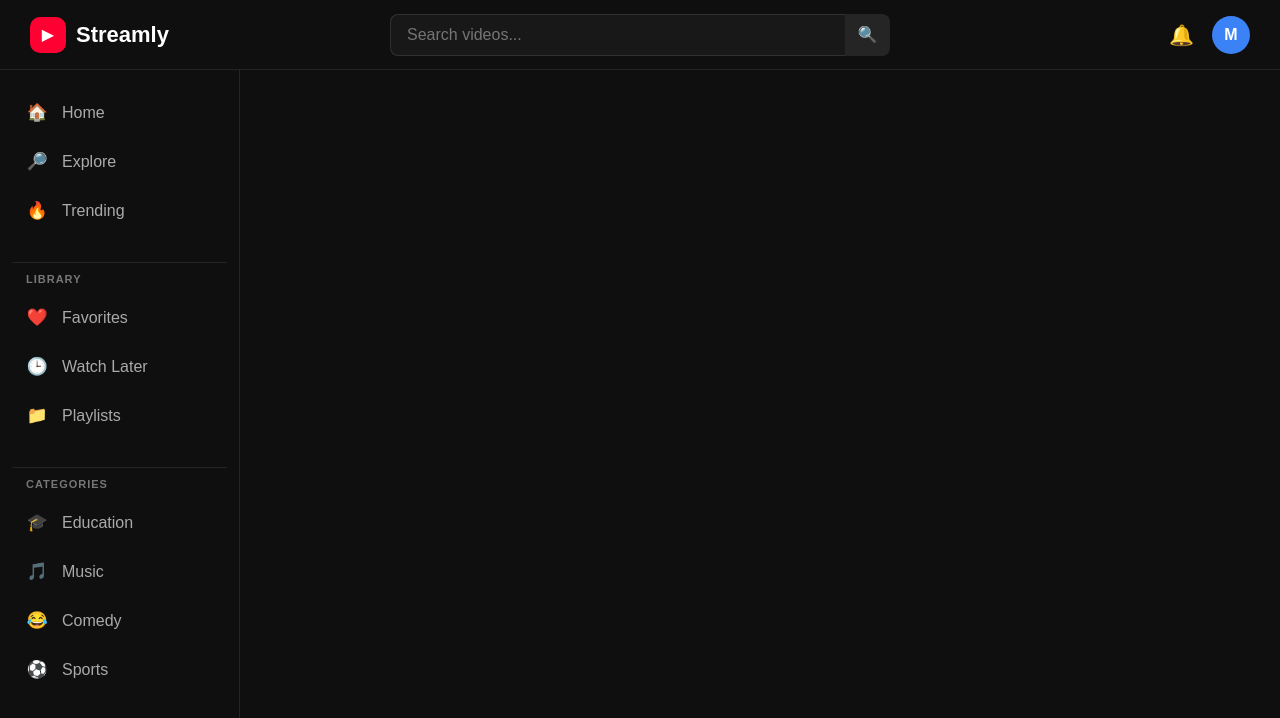
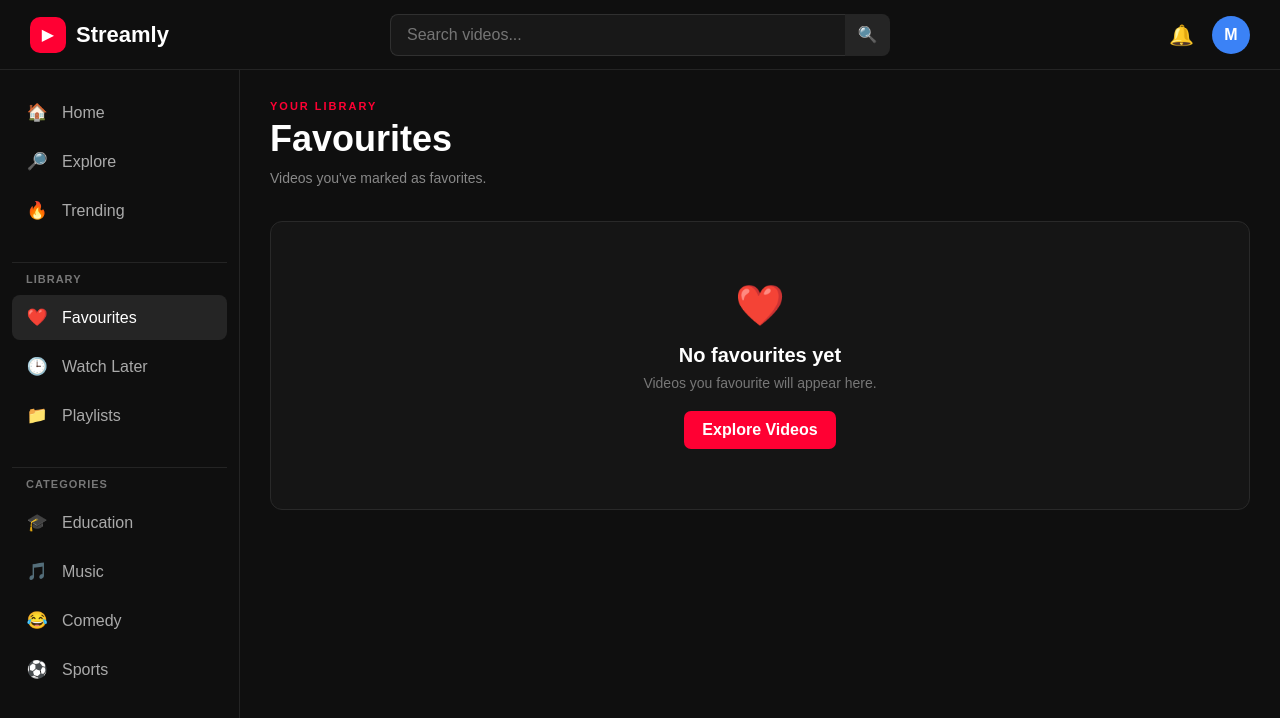
Before and after one commit to manumohan5665-prog/video-streaming-app, a React (Vite) app: page /favourites in a window 1280 px wide. Shown: the top 718 px of the page. Built offline with nearby package versions, Linux system fonts and the light colour scheme.

Commit message:
added favourites and watch later section

```diff
--- a/src/components/Sidebar.jsx
+++ b/src/components/Sidebar.jsx
@@ -1,6 +1,12 @@
 import { NavLink } from "react-router-dom";
+import { useVideos } from "../context/VideoContext";
 
 function Sidebar({ isOpen, onClose }) {
+    const {
+        favourites,
+        watchLater
+    } = useVideos();
+
     return (
         <>
             {isOpen && (
@@ -53,12 +59,18 @@ function Sidebar({ isOpen, onClose }) {
                     </h3>
 
                     <NavLink
-                        to="/favorites"
+                        to="/favourites"
                         className="sidebar-link"
                         onClick={onClose}
                     >
                         <span>❤️</span>
-                        <span>Favorites</span>
+                        <span>Favourites</span>
+
+                        {favourites.length > 0 && (
+                            <span className="sidebar-count">
+                                {favourites.length}
+                            </span>
+                        )}
                     </NavLink>
 
                     <NavLink
@@ -68,6 +80,12 @@ function Sidebar({ isOpen, onClose }) {
                     >
                         <span>🕒</span>
                         <span>Watch Later</span>
+
+                        {watchLater.length > 0 && (
+                            <span className="sidebar-count">
+                                {watchLater.length}
+                            </span>
+                        )}
                     </NavLink>
 
                     <NavLink
--- a/src/context/VideoContext.jsx
+++ b/src/context/VideoContext.jsx
@@ -1,108 +1,71 @@
-import {
-    createContext,
-    useContext,
-} from "react";
-
-import useLocalStorage
-    from "../hooks/useLocalStorage";
+import { createContext, useContext } from "react";
+import useLocalStorage from "../hooks/useLocalStorage";
 
 const VideoContext = createContext();
 
-
 export function VideoProvider({ children }) {
-
-    const [
-        favorites,
-        setFavorites
-    ] = useLocalStorage(
-        "streamly-favorites",
+    const [favourites, setFavourites] = useLocalStorage(
+        "streamly-favourites",
         []
     );
 
-
-    const [
-        watchLater,
-        setWatchLater
-    ] = useLocalStorage(
+    const [watchLater, setWatchLater] = useLocalStorage(
         "streamly-watch-later",
         []
     );
 
+    // -------------------------
+    // FAVOURITES
+    // -------------------------
 
-    const toggleFavorite = (videoId) => {
+    const toggleFavourite = (videoId) => {
+        const id = Number(videoId);
 
-        if (favorites.includes(videoId)) {
-
-            setFavorites(
-                favorites.filter(
-                    (id) => id !== videoId
-                )
-            );
-
+        if (favourites.includes(id)) {
+            setFavourites(favourites.filter((item) => item !== id));
         } else {
-
-            setFavorites([
-                ...favorites,
-                videoId
-            ]);
-
+            setFavourites([...favourites, id]);
         }
-
     };
 
+    const isFavourite = (videoId) => {
+        return favourites.includes(Number(videoId));
+    };
+
+    // -------------------------
+    // WATCH LATER
+    // -------------------------
 
     const toggleWatchLater = (videoId) => {
+        const id = Number(videoId);
 
-        if (watchLater.includes(videoId)) {
-
-            setWatchLater(
-                watchLater.filter(
-                    (id) => id !== videoId
-                )
-            );
-
+        if (watchLater.includes(id)) {
+            setWatchLater(watchLater.filter((item) => item !== id));
         } else {
-
-            setWatchLater([
-                ...watchLater,
-                videoId
-            ]);
-
+            setWatchLater([...watchLater, id]);
         }
-
     };
 
-
-    const isFavorite = (videoId) =>
-        favorites.includes(videoId);
-
-
-    const isWatchLater = (videoId) =>
-        watchLater.includes(videoId);
-
+    const isWatchLater = (videoId) => {
+        return watchLater.includes(Number(videoId));
+    };
 
     return (
         <VideoContext.Provider
             value={{
-                favorites,
+                favourites,
                 watchLater,
-
-                toggleFavorite,
+                toggleFavourite,
                 toggleWatchLater,
-
-                isFavorite,
+                isFavourite,
                 isWatchLater,
             }}
         >
             {children}
         </VideoContext.Provider>
     );
-
 }
 
-
 export function useVideos() {
-
     return useContext(VideoContext);
-
 }
--- a/src/index.css
+++ b/src/index.css
@@ -938,6 +938,54 @@ img {
 }
 
 /* =========================
+   COLLECTION PAGES
+========================= */
+
+.collection-header {
+    margin-bottom: 35px;
+}
+
+.collection-header h1 {
+    margin-top: 6px;
+
+    font-size: 36px;
+}
+
+.collection-header p:last-child {
+    margin-top: 10px;
+
+    color: #888;
+
+    font-size: 14px;
+}
+
+.sidebar-link {
+    position: relative;
+}
+
+.sidebar-count {
+    margin-left: auto;
+
+    min-width: 22px;
+    height: 22px;
+
+    display: flex;
+    align-items: center;
+    justify-content: center;
+
+    padding: 0 6px;
+
+    border-radius: 10px;
+
+    background: #ff0033;
+
+    color: white;
+
+    font-size: 11px;
+    font-weight: 600;
+}
+
+/* =========================
    MOBILE RESPONSIVE
 ========================= */
 
--- a/src/pages/Favourites.jsx
+++ b/src/pages/Favourites.jsx
@@ -1,9 +1,77 @@
+import { Link } from "react-router-dom";
+
+import videos from "../data/videos";
+import VideoCard from "../components/VideoCard";
+import { useVideos } from "../context/VideoContext";
+
 function Favourites() {
+  const { favourites } = useVideos();
+
+  const favouriteVideos = videos.filter((video) =>
+  favourites.includes(Number(video.id))
+);
+
   return (
-    <div>
-      <h1>Favourites</h1>
-      <p>Your favorite videos will appear here.</p>
-    </div>
+    <main className="page-content">
+
+      <div className="collection-header">
+
+        <p className="section-label">
+          YOUR LIBRARY
+        </p>
+
+        <h1>
+          Favourites
+        </h1>
+
+        <p>
+          Videos you've marked as favorites.
+        </p>
+
+      </div>
+
+
+      {favouriteVideos.length > 0 ? (
+
+        <div className="video-grid">
+
+          {favouriteVideos.map((video) => (
+            <VideoCard
+              key={video.id}
+              video={video}
+            />
+          ))}
+
+        </div>
+
+      ) : (
+
+        <div className="empty-state">
+
+          <div className="empty-icon">
+            ❤️
+          </div>
+
+          <h3>
+            No favourites yet
+          </h3>
+
+          <p>
+            Videos you favourite will appear here.
+          </p>
+
+          <Link
+            to="/explore"
+            className="back-button"
+          >
+            Explore Videos
+          </Link>
+
+        </div>
+
+      )}
+
+    </main>
   );
 }
 
--- a/src/pages/Video.jsx
+++ b/src/pages/Video.jsx
@@ -6,8 +6,8 @@ import { useVideos } from "../context/VideoContext";
 
 function Video() {
     const {
-        isFavorite,
-        toggleFavorite,
+        isFavourite,
+        toggleFavourite,
         isWatchLater,
         toggleWatchLater,
     } = useVideos();
@@ -104,17 +104,17 @@ function Video() {
 
                         <button
                             className={
-                                isFavorite(video.id)
+                                isFavourite(video.id)
                                     ? "video-action-button active"
                                     : "video-action-button"
                             }
                             onClick={() =>
-                                toggleFavorite(video.id)
+                                toggleFavourite(video.id)
                             }
                         >
-                            {isFavorite(video.id)
-                                ? "❤️ Favorited"
-                                : "♡ Favorite"}
+                            {isFavourite(video.id)
+                                ? "❤️ Favourited"
+                                : "♡ Favourite"}
                         </button>
 
                         <button
--- a/src/pages/WatchLater.jsx
+++ b/src/pages/WatchLater.jsx
@@ -1,9 +1,77 @@
+import { Link } from "react-router-dom";
+
+import videos from "../data/videos";
+import VideoCard from "../components/VideoCard";
+import { useVideos } from "../context/VideoContext";
+
 function WatchLater() {
+    const { watchLater } = useVideos();
+
+    const savedVideos = videos.filter((video) =>
+        watchLater.includes(video.id)
+    );
+
     return (
-        <div>
-            <h1>Watch Later</h1>
-            <p>Your saved videos will appear here.</p>
-        </div>
+        <main className="page-content">
+
+            <div className="collection-header">
+
+                <p className="section-label">
+                    YOUR LIBRARY
+                </p>
+
+                <h1>
+                    Watch Later
+                </h1>
+
+                <p>
+                    Videos you've saved to watch later.
+                </p>
+
+            </div>
+
+
+            {savedVideos.length > 0 ? (
+
+                <div className="video-grid">
+
+                    {savedVideos.map((video) => (
+                        <VideoCard
+                            key={video.id}
+                            video={video}
+                        />
+                    ))}
+
+                </div>
+
+            ) : (
+
+                <div className="empty-state">
+
+                    <div className="empty-icon">
+                        🕒
+                    </div>
+
+                    <h3>
+                        Your watch later list is empty
+                    </h3>
+
+                    <p>
+                        Save videos and come back to them later.
+                    </p>
+
+                    <Link
+                        to="/explore"
+                        className="back-button"
+                    >
+                        Find Videos
+                    </Link>
+
+                </div>
+
+            )}
+
+        </main>
     );
 }
 
```
